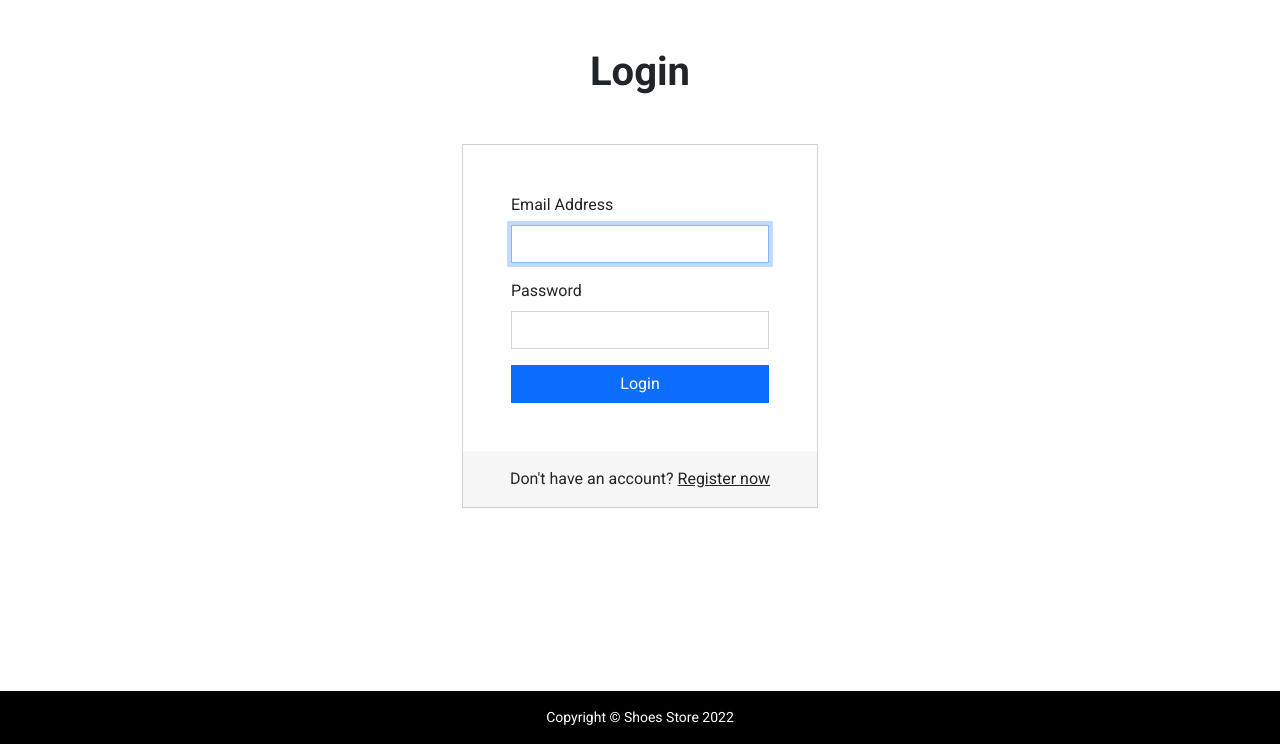
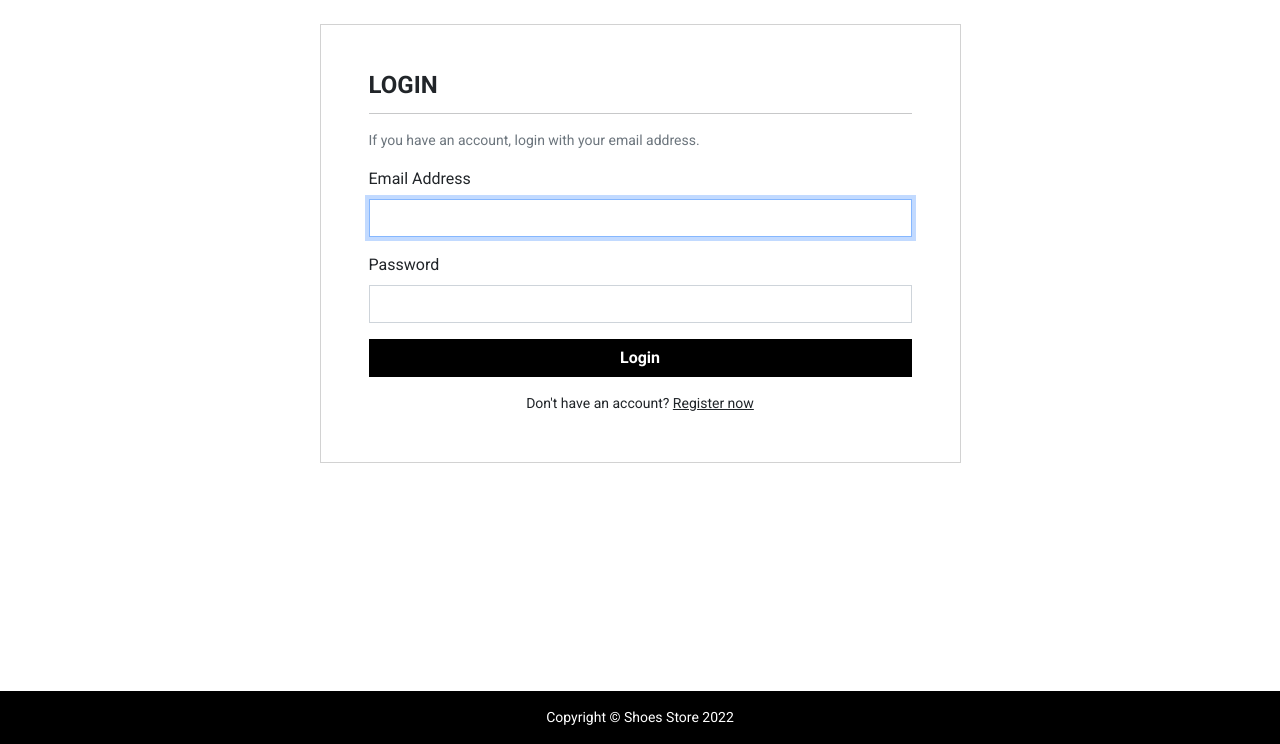
Before and after one commit to koyoi-dev/shoes-store-v2, a Laravel app: page /login in a window 1280 px wide. Shown: the part 56-800 px from the top of the page. Run offline with Laravel 9, Linux system fonts and the light colour scheme; style sheets or scripts are compiled from the project's sources.

Commit message:
rework login and register page

```diff
--- a/resources/sass/app.scss
+++ b/resources/sass/app.scss
@@ -5,6 +5,16 @@ $enable-rounded: false;
 
 @import 'bootstrap/scss/bootstrap';
 
+.btn-black {
+    @include button-variant(
+        $background: $black,
+        $border: $black,
+        $hover-background: $white,
+    );
+
+    font-weight: 700 !important;
+}
+
 .product-card {
     border: 1px solid transparent;
     &:hover {
--- a/resources/views/auth/login.blade.php
+++ b/resources/views/auth/login.blade.php
@@ -1,51 +1,54 @@
 @extends('layouts.app')
 
 @section('content')
-    <div class="container">
+    <div class="container py-4">
         <div class="row justify-content-center">
-            <div class="col-md-4">
-                <div class="text-center my-5">
-                    <h1 class="fw-bold">Login</h1>
-                </div>
-                <div class="card">
-                    <div class="card-body p-5">
+            <div class="col-md-7">
+                <div class="card card-body p-5">
+                    <h1 class="m-0 p-0 lh-1 fw-bold fs-4 text-uppercase">Login</h1>
+                    <hr>
+                    <small class="text-muted mb-3">If you have an account, login with your email address.</small>
                     <form method="POST" action="{{ route('login') }}">
                         @csrf
+
                         <div class="mb-3">
                             <label for="email"
                                    class="form-label">{{ __('Email Address') }}</label>
                             <input id="email" type="email"
                                    class="form-control @error('email') is-invalid @enderror" name="email"
-                                       value="{{ old('email', '') }}"
+                                   value="{{ old('email') }}"
                                    required autocomplete="email" autofocus>
+                            @error('email')
                             <div class="invalid-feedback" role="alert">
-                                    @error('email') {{ $message }} @enderror
+                                {{ $message }}
                             </div>
+                            @enderror
                         </div>
 
                         <div class="mb-3">
                             <label for="password"
                                    class="form-label">{{ __('Password') }}</label>
+
                             <input id="password" type="password"
                                    class="form-control @error('password') is-invalid @enderror" name="password"
                                    required autocomplete="current-password">
+
+                            @error('password')
                             <div class="invalid-feedback" role="alert">
-                                    @error('password') {{ $message }} @enderror
+                                {{ $message }}
                             </div>
+                            @enderror
                         </div>
 
                         <div class="d-grid">
-                                <button type="submit" class="btn btn-primary">
+                            <button type="submit" class="btn btn-black">
                                 {{ __('Login') }}
                             </button>
                         </div>
                     </form>
-                    </div>
-                    <div class="card-footer py-3 border-0">
-                        <div class="text-center">
+                    <small class="text-center mt-3">
                         Don't have an account? <a href="{{ route('register') }}" class="text-dark">Register now</a>
-                        </div>
-                    </div>
+                    </small>
                 </div>
             </div>
         </div>
```
Also changed, not shown: resources/views/auth/register.blade.php (+11 -15 lines). Lines whose indentation alone changed are shown as unchanged.
